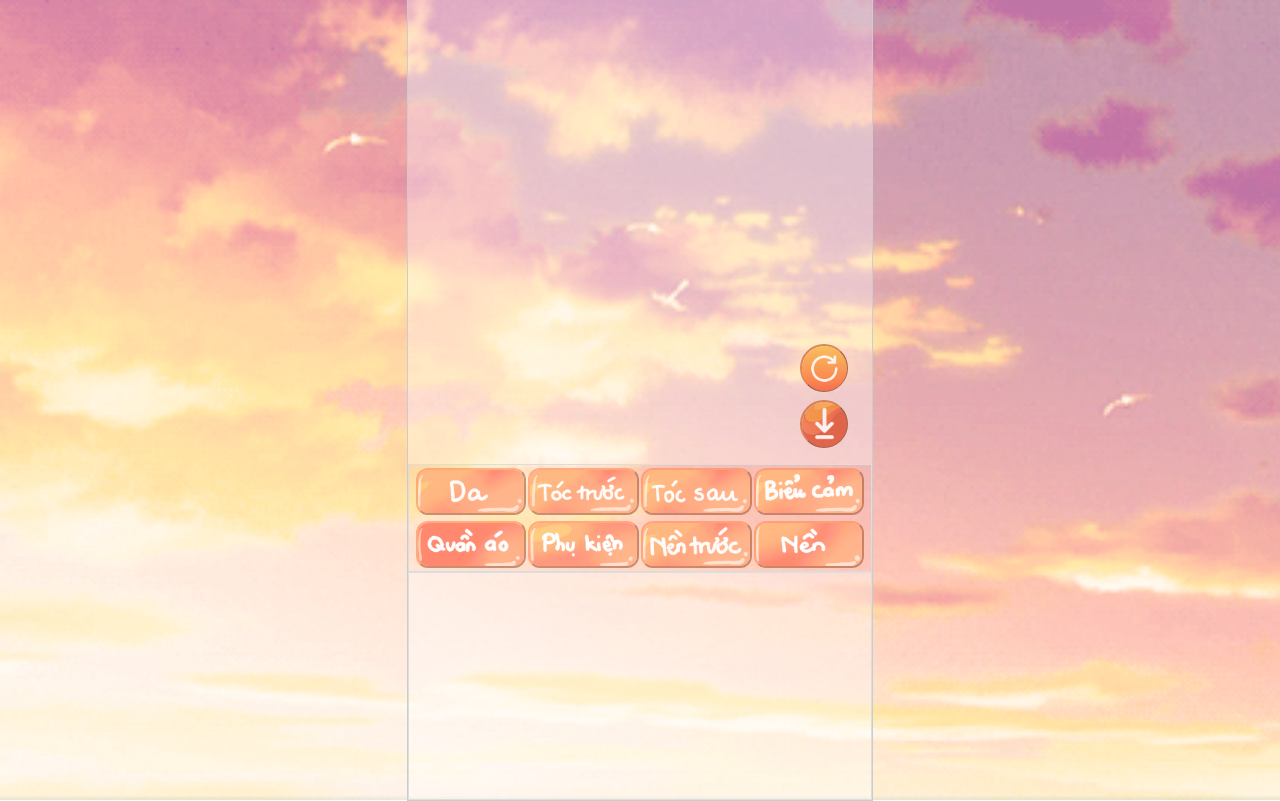
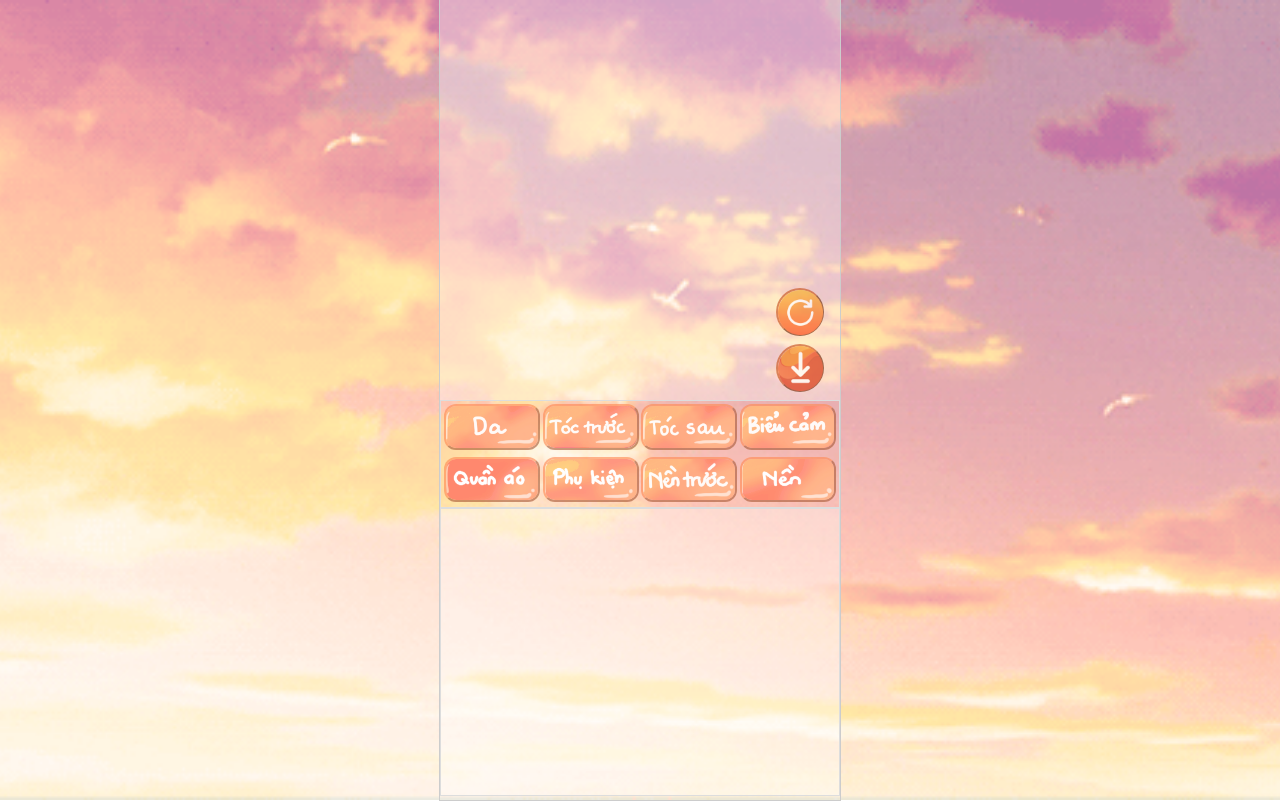
Before and after one commit to yuminguyen/wardrobe-of-four-sheep, a website: page index.html in a window 1280 px wide. Drawn offline with Linux system fonts and the light colour scheme.

Commit message:
Update style.css

```diff
--- a/style.css
+++ b/style.css
@@ -12,8 +12,8 @@ body, html{
 
 .group-btn{
     position: absolute; /* Đặt nhóm nút ở vị trí tuyệt đối */
-    top: 43vh;
-    right: 3vh;
+    top: 36vh;
+    right: 2vh;
     z-index: 10;    /* Đảm bảo nhóm nút nằm trên các phần tử khác */
     display: flex;
     flex-direction: column;
@@ -46,7 +46,7 @@ body, html{
     display: flex;
     flex-direction: column;
     height: 100vh;
-    width: 58vh;
+    width: 50vh;
     position: relative;
     border: 0.1vh solid #ccc; /* Thêm đường viền để dễ nhận biết */
 }
@@ -57,8 +57,8 @@ body, html{
 
 .canvas{
     border-color: #cc4100;
-    width: 58vh;
-    height: 58vh;
+    width: 50vh;
+    height: 50vh;
 }
 
 #character-canvas{
@@ -75,7 +75,7 @@ body, html{
 }
 
 #category-menu{
-    width: 58vh;
+    width: 50vh;
     height: 13.5vh;
     overflow-x: hidden;
     overflow-y: auto;
@@ -89,13 +89,13 @@ body, html{
 
 .item{
     background-color: #ffffff59;
-    width: 58vh; /* Chiều rộng của menu quần áo */
-    height: 29vh;
+    width: 50vh; /* Chiều rộng của menu quần áo */
+    height: 36vh;
 }
 
 #category-menu button{
-    width: 13.8vh;
-    height: 5.9vh;
+    width: 12vh;
+    height: 5.7vh;
     cursor: pointer;
     background-color: rgba(255, 255, 255, 0);
     position: relative;
@@ -107,11 +107,11 @@ body, html{
 
 #category-menu button img{
     position: absolute;
-    width: 14.5vh;
-    height: 6.5vh;
+    width: 12.5vh;
+    height: 5.7vh;
     object-fit: contain;
-    top: -0.5vh;
-    right: -0.5vh;
+    top: -0.3vh;
+    right: -0.3vh;
 }
 
 #category-menu button:active{
@@ -128,8 +128,8 @@ body, html{
 }
 
 #clothing-menu{
-    width: 58vh; /* Chiều rộng của menu quần áo */
-    height: 29vh;
+    width: 50vh; /* Chiều rộng của menu quần áo */
+    height: 36vh;
     overflow-x: hidden; /* Cho phép cuộn ngang */
     overflow-y: auto; /* Ẩn cuộn dọc */
     border: 0.05vh solid #ddd; /* Viền xám nhạt */
@@ -141,8 +141,8 @@ body, html{
 }
 
 .clothing-item{
-    width: 13.7vh;
-    height: 13.7vh;
+    width: 11.7vh;
+    height: 11.7vh;
     cursor: pointer;
     margin: 0.2vh;
     border: 0.1vh solid #ddd;
```
